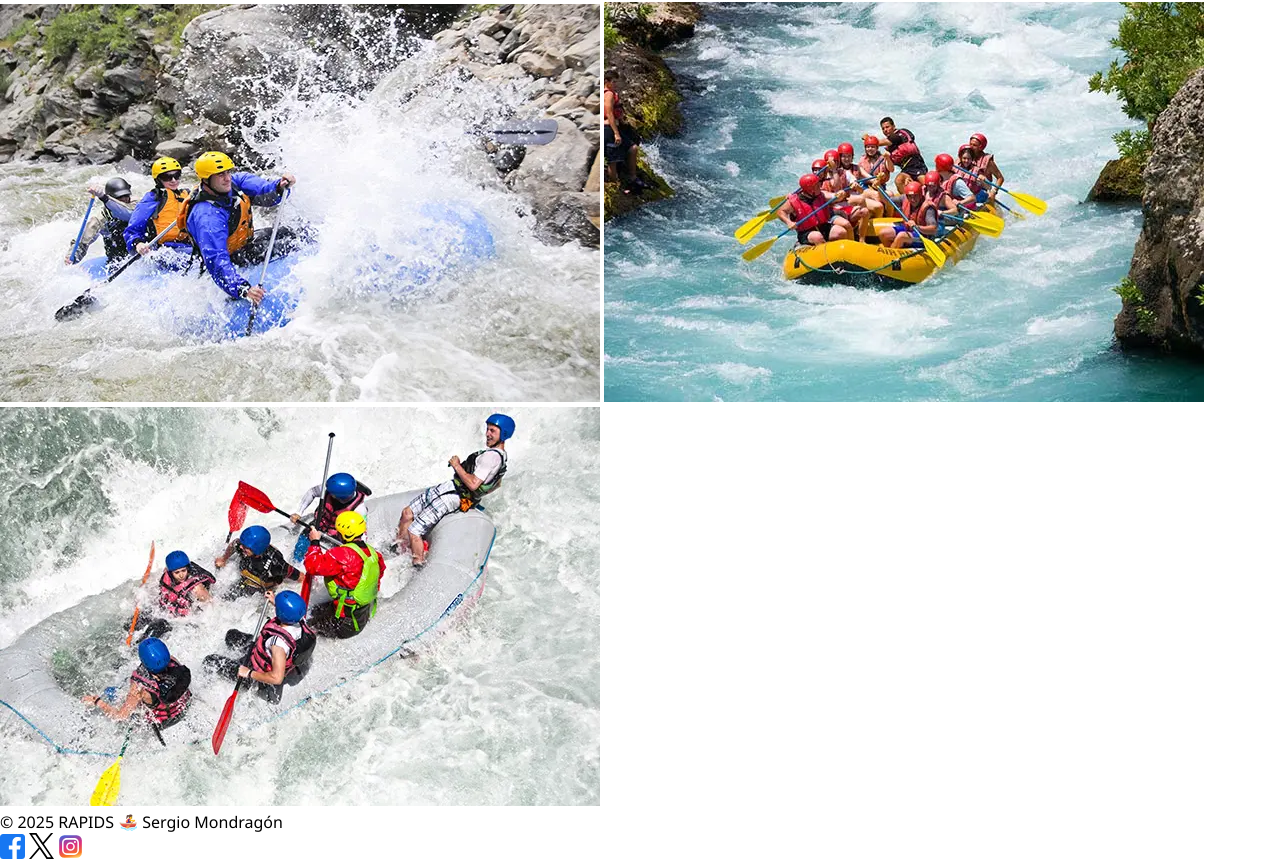
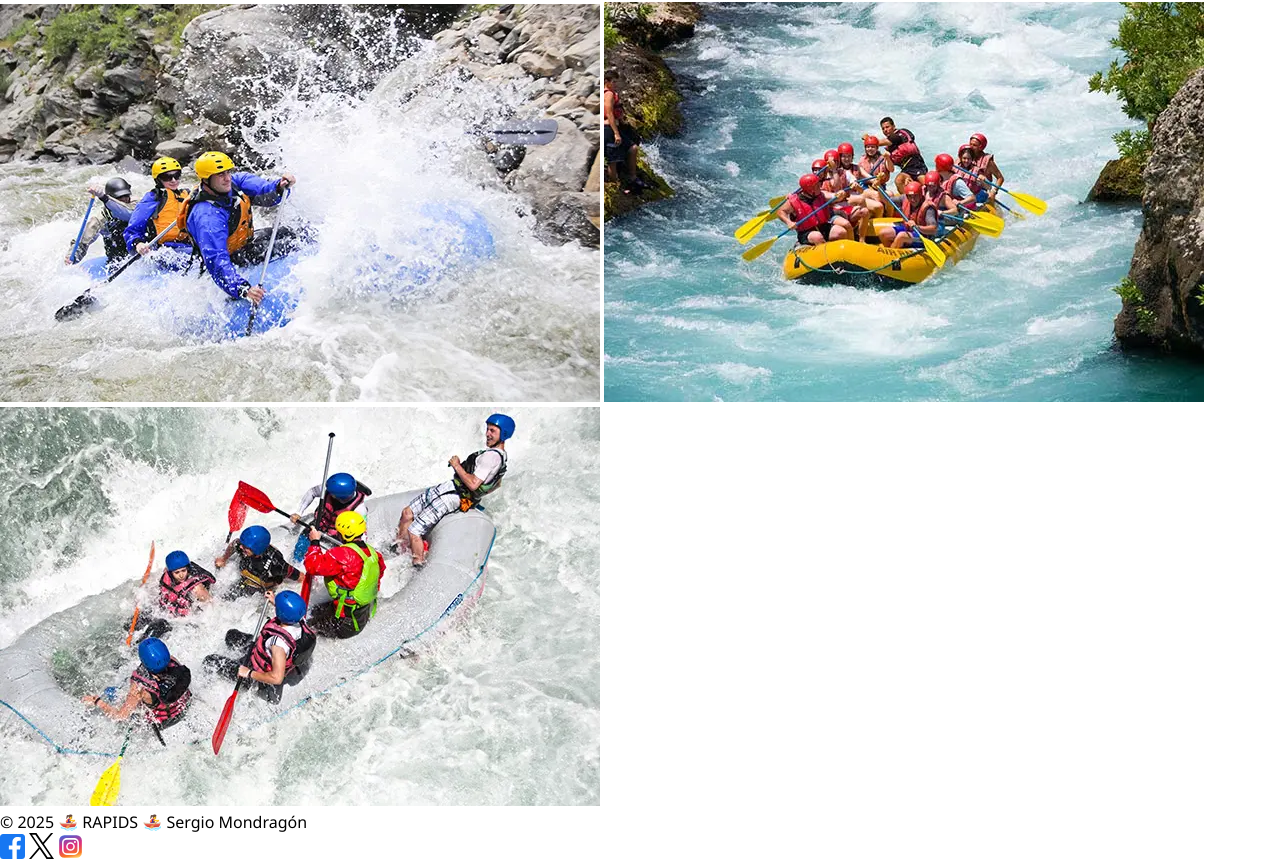
Before and after one commit to smondragondev/wdd130, a plain HTML site: page wwr/about.html in a window 1280 px wide. Shown: the part 1744-2608 px from the top of the page. Drawn offline with Linux system fonts and the light colour scheme; a web font is replaced by a local one.

Commit message:
fix: add an extra emoji on the footer

```diff
--- a/wwr/about.html
+++ b/wwr/about.html
@@ -58,7 +58,7 @@
         </section>
     </main>
     <footer>
-        <p>&copy; 2025 RAPIDS 🚣‍♀️ Sergio Mondragón </p>
+        <p>&copy; 2025 🚣‍♀️ RAPIDS 🚣‍♀️ Sergio Mondragón </p>
         <nav class="sociallinks">
             <a href="https://www.facebook.com/">
                 <img src="images/icons/facebook.svg" alt="Facebook">
```
